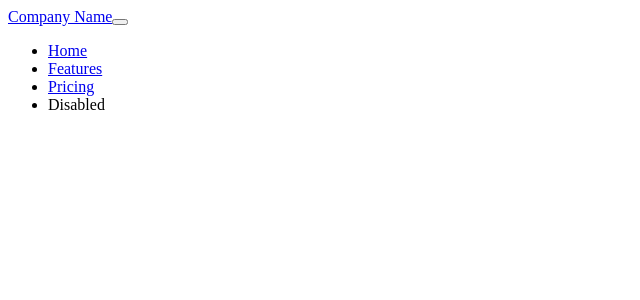
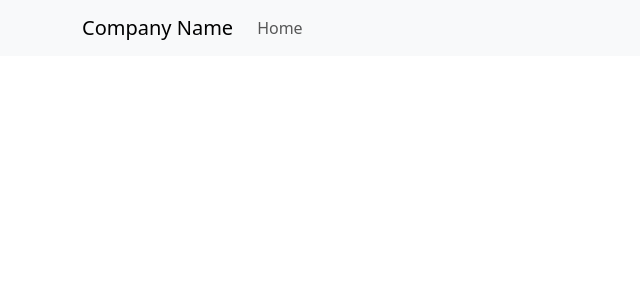
Before and after one commit to 7vTr0x7/React.js-2, a React (Vite) app in the folder IR_HW5/: page / in a window 1280 px wide. Shown: the top 300 px of the page, without its empty margins (0-640 px from the left). Built offline with nearby package versions, Linux system fonts and the light colour scheme.

Commit message:
IR_HW5 - Header

```diff
--- a/IR_HW5/src/App.jsx
+++ b/IR_HW5/src/App.jsx
@@ -1,4 +1,7 @@
 import React from "react";
+import "bootstrap/dist/css/bootstrap.min.css";
+import "bootstrap/dist/js/bootstrap";
+
 import Home from "./pages/Home";
 
 const App = () => {
--- a/IR_HW5/src/components/Header.jsx
+++ b/IR_HW5/src/components/Header.jsx
@@ -4,7 +4,7 @@ const Header = () => {
   return (
     <header>
       <nav className="navbar navbar-expand-lg bg-body-tertiary">
-        <div className="container-fluid">
+        <div className="container">
           <a className="navbar-brand" href="#">
             Company Name
           </a>
@@ -21,23 +21,8 @@ const Header = () => {
           <div className="collapse navbar-collapse" id="navbarNav">
             <ul className="navbar-nav">
               <li className="nav-item">
-                <a className="nav-link active" aria-current="page" href="#">
+                <a className="nav-link " href="#">
                   Home
-                </a>
-              </li>
-              <li className="nav-item">
-                <a className="nav-link" href="#">
-                  Features
-                </a>
-              </li>
-              <li className="nav-item">
-                <a className="nav-link" href="#">
-                  Pricing
-                </a>
-              </li>
-              <li className="nav-item">
-                <a className="nav-link disabled" aria-disabled="true">
-                  Disabled
                 </a>
               </li>
             </ul>
```
